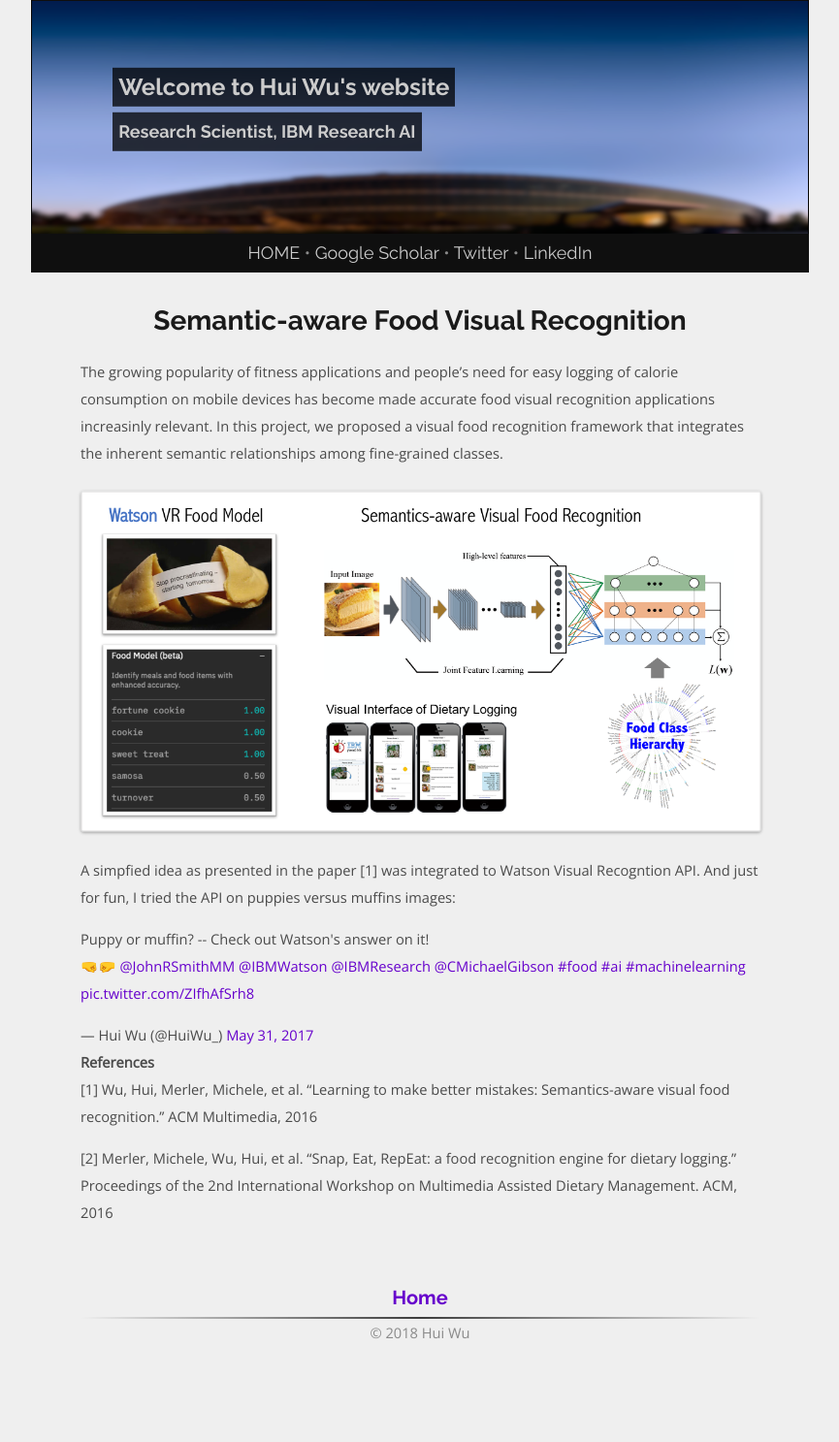
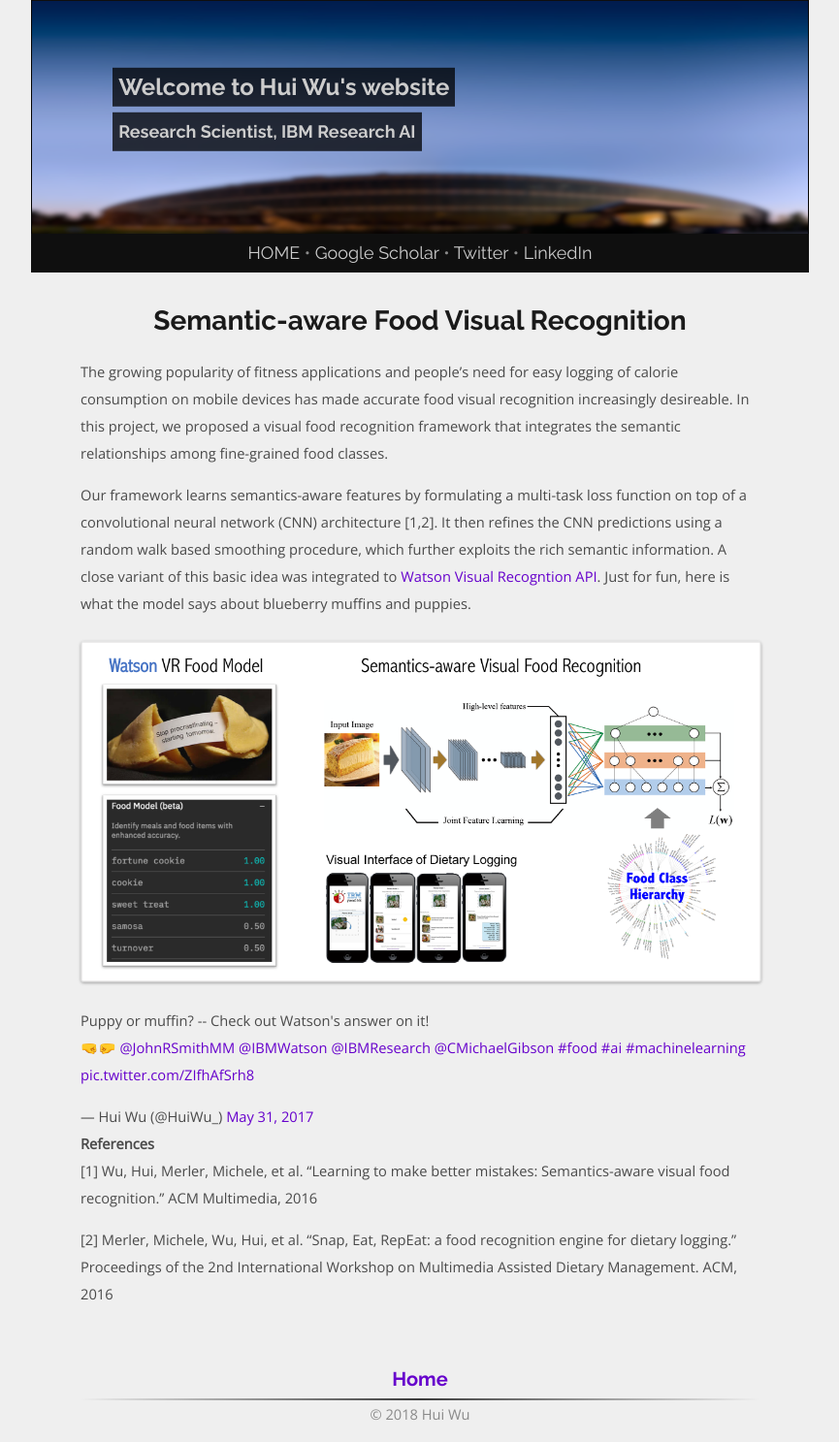
Before and after one commit to spacew/spacew.github.io, a Jekyll site: the page built from _posts/2016-12-25-food.markdown, in a window 1280 px wide. Shown: the whole page at 97% size, without its empty margins (207-1072 px from the left). Built offline with Jekyll 4.4.1, drawn with Linux system fonts in a browser that asks for light colours; comment, search, counter and statistics services are not loaded; before the commit the page ends 1403 px from its top, so only the background shows below that.

Commit message:
Update 2016-12-25-food.markdown

```diff
--- a/_posts/2016-12-25-food.markdown
+++ b/_posts/2016-12-25-food.markdown
@@ -12,17 +12,23 @@
 
 The growing popularity of fitness applications and people's need for
 easy logging of calorie consumption on mobile devices has
-become made accurate food visual recognition applications increasinly relevant.
+made accurate food visual recognition increasingly desireable.
 In this project, we proposed a visual food recognition framework that integrates
-the inherent semantic relationships among fine-grained classes.
+the semantic relationships among fine-grained food classes.
 
 <!--more-->
 
+Our framework learns semantics-aware features by formulating
+a multi-task loss function on top of a convolutional
+neural network (CNN) architecture [1,2]. It then refines the CNN
+predictions using a random walk based smoothing procedure,
+which further exploits the rich semantic information.
+A close variant of this basic idea was integrated to
+<a href="https://www.ibm.com/blogs/research/2017/05/training-watson-see-whats-plate/">
+Watson Visual Recogntion API</a>. Just for fun, here is what the model says
+about blueberry muffins and puppies.
+
 <img alt="img" src="{{site.baseurl}}/media/foodvr.png">
-
-A simpfied idea as presented in the paper [1] was integrated to Watson Visual
-Recogntion API. And just for fun, I tried the API on puppies versus muffins
-images:
 
 <blockquote class="twitter-tweet tw-align-center" data-lang="en"><p lang="en" dir="ltr">Puppy or muffin? -- Check out Watson&#39;s answer on it! <br>🤜🤛 <a href="https://twitter.com/JohnRSmithMM?ref_src=twsrc%5Etfw">@JohnRSmithMM</a> <a href="https://twitter.com/IBMWatson?ref_src=twsrc%5Etfw">@IBMWatson</a> <a href="https://twitter.com/IBMResearch?ref_src=twsrc%5Etfw">@IBMResearch</a> <a href="https://twitter.com/CMichaelGibson?ref_src=twsrc%5Etfw">@CMichaelGibson</a> <a href="https://twitter.com/hashtag/food?src=hash&amp;ref_src=twsrc%5Etfw">#food</a> <a href="https://twitter.com/hashtag/ai?src=hash&amp;ref_src=twsrc%5Etfw">#ai</a> <a href="https://twitter.com/hashtag/machinelearning?src=hash&amp;ref_src=twsrc%5Etfw">#machinelearning</a> <a href="https://t.co/ZIfhAfSrh8">pic.twitter.com/ZIfhAfSrh8</a></p>&mdash; Hui Wu (@HuiWu_) <a href="https://twitter.com/HuiWu_/status/869902718210646016?ref_src=twsrc%5Etfw">May 31, 2017</a></blockquote>
 <script async src="https://platform.twitter.com/widgets.js" charset="utf-8"></script>
```
